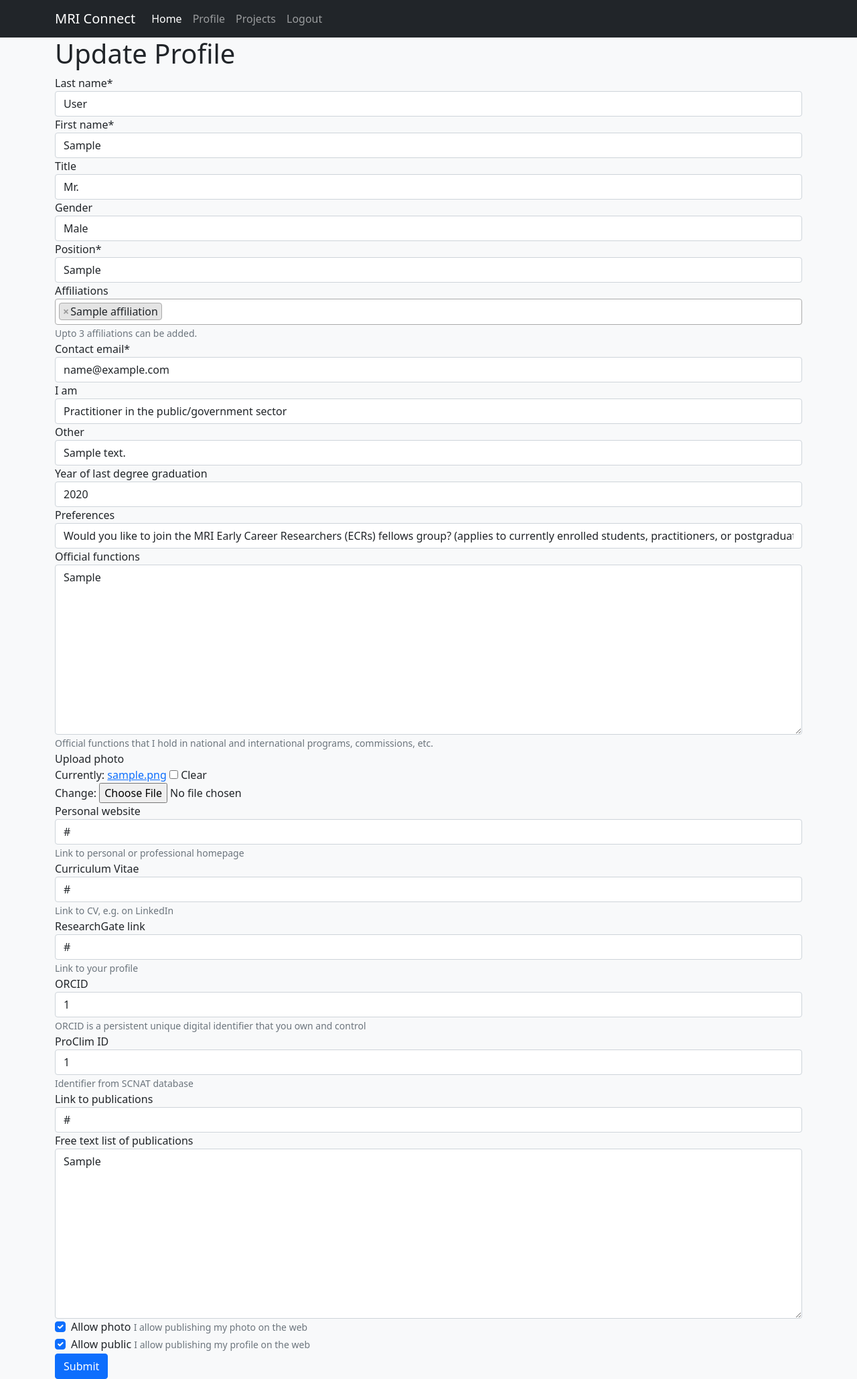
After one commit to ungleich/mri-connect, a Django app: page /update-profile/ in a window 1280 px wide. The commit adds this page. Shown: the whole page at 67% size. Run offline with Django 3.2, Linux system fonts and the light colour scheme; a user stored in the database is signed in; tables that the repository leaves empty hold one stand-in row (values such as "Sample post"); some libraries are stand-ins or nearby versions.

Commit message:
{Create, Update} Profile views added
{Create, List, Delete} Project views added

```diff
--- a/expert_management/apps.py
+++ b/expert_management/apps.py
@@ -3,4 +3,4 @@ from django.apps import AppConfig
 
 class ExpertManagementConfig(AppConfig):
     name = 'expert_management'
-    verbose_name = "MRI Connect - Find an Expert"
+    verbose_name = "MRI Expert Database"
--- a/expert_management/models.py
+++ b/expert_management/models.py
@@ -45,6 +45,8 @@ class Project(models.Model):
     location = models.CharField(max_length=256, null=True, blank=True, help_text="This is the location where the research is conducted or the fieldwork, not the home of research group/affiliation")
     coordinates = models.PointField()
     country = CountryField(null=True, blank=True, help_text="This is the country where the research is conducted or the fieldwork, not the home of research group/affiliation")
+
+    user = models.ForeignKey(get_user_model(), on_delete=models.CASCADE, related_name="projects")
 
     def __str__(self):
         return self.name
@@ -351,11 +353,6 @@ class Expert(models.Model):
         max_length=128, null=True, blank=True, unique=True,
         help_text="Identifier from SCNAT database")
 
-    # 16 Current Projects (note: max 5)
-    projects = models.ManyToManyField(Project,
-        related_name="experts", blank=True
-    )
-
     # 17
     url_publications = models.URLField(
         _("Link to publications"),
@@ -418,9 +415,4 @@ def affiliations_changed(sender, **kwargs):
     if kwargs['instance'].affiliations.count() > 3:
         raise ValidationError("You can't assign more than three affiliations.")
 
-def projects_changed(sender, **kwargs):
-    if kwargs['instance'].projects.count() > 5:
-        raise ValidationError("You can't assign more than five projects.")
-
 m2m_changed.connect(affiliations_changed, sender=Expert.affiliations.through)
-m2m_changed.connect(projects_changed, sender=Expert.projects.through)
--- /dev/null
+++ b/expert_management/templates/expert_management/update-profile.html
@@ -0,0 +1,25 @@
+{% extends "base.html" %}
+
+{% block title %}Update Profile{% endblock %}
+{% block head %}
+<script src="https://ajax.googleapis.com/ajax/libs/jquery/3.5.1/jquery.min.js"></script>
+<link href="https://cdn.jsdelivr.net/npm/select2@4.1.0-beta.1/dist/css/select2.min.css" rel="stylesheet" />
+<script src="https://cdn.jsdelivr.net/npm/select2@4.1.0-beta.1/dist/js/select2.min.js"></script>
+{% endblock %}
+
+{% block content %}
+{% load crispy_forms_tags %}
+
+<h1>Update Profile</h1>
+<form method="POST" enctype="multipart/form-data">
+    {% csrf_token %}
+    {{ form|crispy }}
+    <input type="submit" class="btn btn-primary" value="Submit" />
+</form>
+
+<script type="text/javascript">
+$(document).ready(function() {
+    $('#{{form.affiliations.id_for_label}}').select2();
+});
+</script>
+{% endblock%}
--- a/expert_management/urls.py
+++ b/expert_management/urls.py
@@ -1,7 +1,12 @@
 from django.urls import path
 
-from .views import Profile
+from .views import Profile, CreateProfile, UpdateProfile, ProjectList, DeleteProject, CreateProject
 
 urlpatterns = [
-    path('user/<str:username>/', Profile.as_view(), name='profile')
+    path('user/<str:username>/', Profile.as_view(), name='profile'),
+    path('create-profile/', CreateProfile.as_view(), name='create-profile'),
+    path('update-profile/', UpdateProfile.as_view(), name='update-profile'),
+    path('create-project/', CreateProject.as_view(), name='create-project'),
+    path('delete-project/<int:pk>/', DeleteProject.as_view(), name='delete-project'),
+    path('projects/', ProjectList.as_view(), name='projects')
 ]
--- a/expert_management/views.py
+++ b/expert_management/views.py
@@ -3,14 +3,16 @@ from django.contrib.auth import get_user_model
 from django.contrib.auth.forms import UserCreationForm
 from django.contrib.auth.mixins import LoginRequiredMixin
 from django.http import HttpResponse
-from django.shortcuts import get_object_or_404
+from django.shortcuts import get_object_or_404, redirect
 from django.views import generic
 from django_filters.rest_framework import DjangoFilterBackend
 from rest_framework import filters, generics, viewsets
-
-from .models import Expert
+from django.contrib import messages
+from .models import Expert, Project, Affiliation
 from .serializers import *
-
+from django.conf import settings
+from django.urls import reverse_lazy
+from .forms import ProjectForm
 
 class Signup(generic.CreateView):
     form_class = UserCreationForm
@@ -18,8 +20,14 @@ class Signup(generic.CreateView):
     success_url = "/accounts/login/"
 
 
-class Profile(generic.DetailView):
-    queryset = Expert.objects.all().prefetch_related('projects')
+class GoogleMapAPIKeyMixin:
+    def get_context_data(self, **kwargs):
+        context = super().get_context_data(**kwargs)
+        context["google_map_api_key"] = settings.MAP_WIDGETS["GOOGLE_MAP_API_KEY"]
+        return context
+
+class Profile(GoogleMapAPIKeyMixin, generic.DetailView):
+    queryset = Expert.objects.all()
     pk_url_kwarg = "username"
     template_name = "expert_management/profile.html"
 
@@ -36,5 +44,96 @@ class Profile(generic.DetailView):
 
     def render_to_response(self, context, **response_kwargs):
         if not context['object']:
-            return HttpResponse(f"The profile for \"{self.kwargs.get(self.pk_url_kwarg)}\" does not exists yet! If it is your profile, please wait while we create the view/page to let you create a profile")
+            if self.kwargs.get(self.pk_url_kwarg) == self.request.user.username:
+                return redirect('create-profile')
+            return HttpResponse(f"The profile for \"{self.kwargs.get(self.pk_url_kwarg)}\" does not exists yet!")
         return super().render_to_response(context, **response_kwargs)
+
+
+class CreateProfile(LoginRequiredMixin, generic.CreateView):
+    model = Expert
+    template_name = "expert_management/create-profile.html"
+
+    # You may be wondering why I mentioned all field names except user
+    # instead of __all__ and setting exclude attribute to ('user',)
+    # because exclude attribute is not working and the ordering of fields
+    # is not according to our wishes
+    fields = (
+        "last_name", "first_name", "title", "gender", "position",
+        "affiliations", "contact_email", "career_stage",
+        "career_stage_note", "year_of_last_degree_graduation",
+        "preferences", "official_functions", "upload_photo",
+        "url_personal", "url_cv", "url_researchgate", "orcid",
+        "proclimid", "url_publications",
+        "list_publications", "allow_photo", "allow_public",
+    )
+    def get(self, *args, **kwargs):
+        try:
+            self.model.objects.get(user=self.request.user)
+        except self.model.DoesNotExist:
+            return super().get(*args, **kwargs)
+        else:
+            return redirect('update-profile')
+
+    def form_valid(self, form):
+        form.instance.user = self.request.user
+        return super().form_valid(form)
+    class Meta:
+        exclude = ("user",)
+
+
+class UpdateProfile(LoginRequiredMixin, generic.UpdateView):
+    model = Expert
+    template_name = "expert_management/update-profile.html"
+
+    # You may be wondering why I mentioned all field names except user
+    # instead of __all__ and setting exclude attribute to ('user',)
+    # because exclude attribute is not working and the ordering of fields
+    # is not according to our wishes
+    fields = (
+        "last_name", "first_name", "title", "gender", "position",
+        "affiliations", "contact_email", "career_stage",
+        "career_stage_note", "year_of_last_degree_graduation",
+        "preferences", "official_functions", "upload_photo",
+        "url_personal", "url_cv", "url_researchgate", "orcid",
+        "proclimid", "url_publications",
+        "list_publications", "allow_photo", "allow_public",
+    )
+    def get(self, *args, **kwargs):
+        try:
+            self.model.objects.get(user=self.request.user)
+        except self.model.DoesNotExist:
+            return redirect('create-profile')
+        else:
+            return super().get(*args, **kwargs)
+
+    def get_object(self, queryset=None):
+        if queryset is None:
+            queryset = self.queryset
+        return get_object_or_404(self.model, user=self.request.user)
+
+    def form_valid(self, form):
+        form.instance.user = self.request.user
+        return super().form_valid(form)
+    class Meta:
+        exclude = ("user",)
+
+class ProjectList(GoogleMapAPIKeyMixin, LoginRequiredMixin, generic.ListView):
+    def get_queryset(self):
+        return Project.objects.filter(user=self.request.user)
+
+class CreateProject(GoogleMapAPIKeyMixin, LoginRequiredMixin, generic.CreateView):
+    form_class = ProjectForm
+    template_name = "expert_management/create-project.html"
+    success_url = reverse_lazy("projects")
+
+    def form_valid(self, form):
+        form.instance.user = self.request.user
+        return super().form_valid(form)
+
+
+class DeleteProject(LoginRequiredMixin, generic.DeleteView):
+    success_url = reverse_lazy("projects")
+
+    def get_queryset(self):
+        return Project.objects.filter(user=self.request.user)
--- a/mriconnect/settings/base.py
+++ b/mriconnect/settings/base.py
@@ -115,6 +115,8 @@ LOGIN_URL = '/accounts/login/'
 
 LOGIN_REDIRECT_URL = '/profile/'
 
+LOGOUT_REDIRECT_URL = '/accounts/login/'
+
 # Internationalization
 # https://docs.djangoproject.com/en/2.2/topics/i18n/
 
@@ -142,7 +144,7 @@ DATABASES = {
 # This should be changed once we put this in production.
 CORS_ORIGIN_ALLOW_ALL = True
 
-STATIC_ROOT = os.path.join(BASE_DIR, '..', 'collected_static')
+STATIC_ROOT = os.path.join(BASE_DIR, 'static')
 CRISPY_TEMPLATE_PACK = 'bootstrap4'
 
 STATICFILES_FINDERS = (
@@ -150,6 +152,7 @@ STATICFILES_FINDERS = (
     'django.contrib.staticfiles.finders.AppDirectoriesFinder',
 )
 STATICFILES_DIRS = [
+    ("media", os.path.join(BASE_DIR, "media")),
     ("assets", os.path.join(BASE_DIR, "assets")),
 ]
 
--- a/templates/base.html
+++ b/templates/base.html
@@ -24,6 +24,18 @@
                       <li class="nav-item">
                         <a class="nav-link active" aria-current="page" href="#">Home</a>
                       </li>
+                      {% if request.user.is_anonymous %}
+                      <li class="nav-item">
+                        <a class="nav-link" href="{% url 'signup' %}">Signup</a>
+                      </li>
+                      {% else %}
+                      <li class="nav-item">
+                        <a class="nav-link" href="{% url 'profile' request.user %}">Profile</a>
+                      </li>
+                      <li class="nav-item">
+                        <a class="nav-link" href="{% url 'projects' %}">Projects</a>
+                      </li>
+                      {% endif %}
                       <li class="nav-item">
                         {% if not request.user.is_anonymous %}
                         <a class="nav-link" href="{% url 'logout' %}">Logout</a>
@@ -31,11 +43,7 @@
                         <a class="nav-link" href="{% url 'login' %}">Login</a>
                         {% endif %}
                       </li>
-                      {% if request.user.is_anonymous %}
-                      <li class="nav-item">
-                        <a class="nav-link" href="{% url 'signup' %}">Signup</a>
-                      </li>
-                      {% endif %}
+
                     </ul>
                   </div>
             </div>
```
Also changed, not shown: expert_management/admin.py (+8 -17 lines), expert_management/forms.py (added, +12 -0 lines), expert_management/templates/expert_management/create-profile.html (added, +25 -0 lines), expert_management/templates/expert_management/create-project.html (added, +18 -0 lines), expert_management/templates/expert_management/profile.html (+16 -7 lines), expert_management/templates/expert_management/project_confirm_delete.html (added, +12 -0 lines), expert_management/templates/expert_management/project_list.html (added, +65 -0 lines), expert_management/migrations/0001_initial.py.
